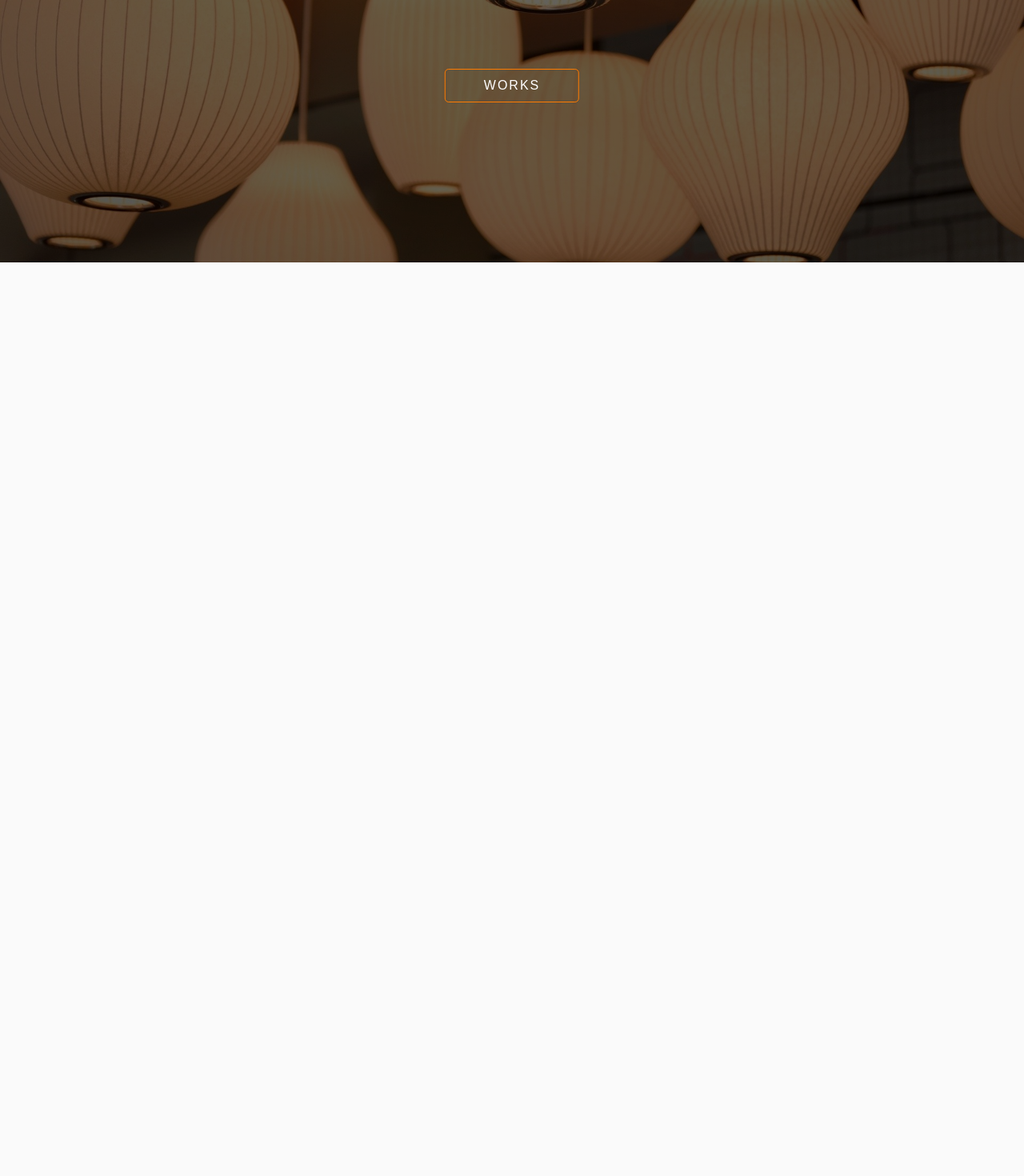
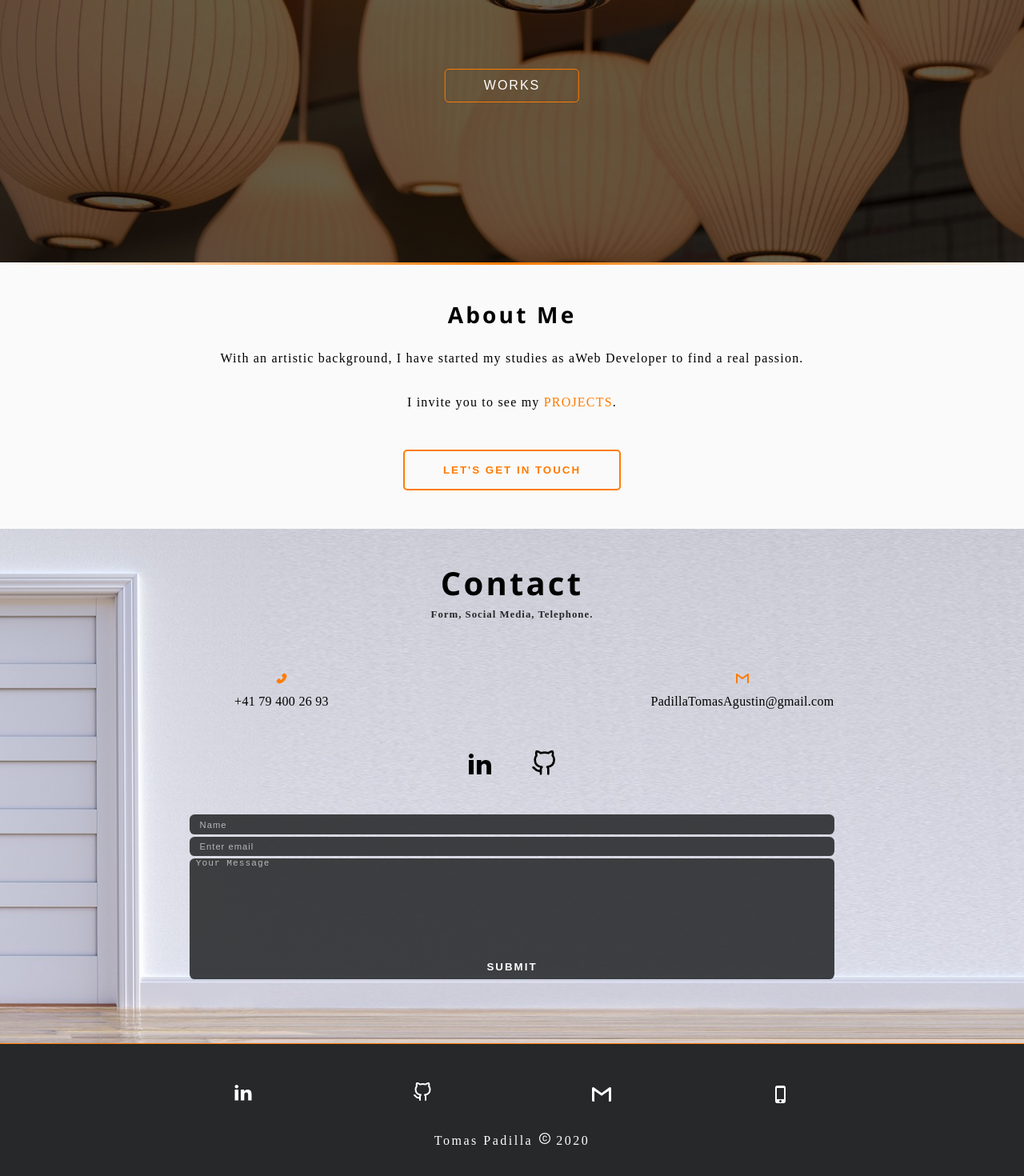
Before and after one commit to PadillaTom/Personal-Portfolio-React, a React (Create React App) app: page / in a window 1280 px wide. Shown: the part 472-1942 px from the top of the page at 80% size. Before the commit the page ends 800 px from the top, so only its background shows below. Built offline with nearby package versions, Linux system fonts and the light colour scheme.

Commit message:
Some strutcure

```diff
--- a/src/App.css
+++ b/src/App.css
@@ -40,9 +40,7 @@ Variables
 Global Styles
 ===============
 */
-*,
-::after,
-::before {
+* {
   margin: 0;
   padding: 0;
   box-sizing: border-box;
@@ -122,13 +120,19 @@ p {
     width: 95vw;
   }
 }
-.section-title {
-  margin-bottom: 4rem;
-  text-align: center;
+
+.section-division {
+  width: 100vw;
+  height: 0.2rem;
+  background: linear-gradient(
+    to left,
+    var(--BgColor),
+    var(--MainColor),
+    var(--BgColor)
+  );
 }
-
 /*
-===============
+====#944800====
 Navbar / Sidebar
 ===============
 */
@@ -145,7 +149,6 @@ Navbar / Sidebar
   justify-content: space-between;
   align-items: center;
   padding: 1.2rem 1rem;
-
   background: transparent;
 }
 .navbar-logo {
@@ -282,12 +285,238 @@ Hero Section
 }
 /*
 ===============
-Fonts
+About Section
+===============
+*/
+.about-section {
+  width: 100vw;
+}
+.about-container {
+  width: 90vw;
+  margin: 0 auto;
+  position: relative;
+  background: var(--BgColor);
+}
+.about-img-container {
+  display: none;
+}
+
+.about-title {
+  text-align: center;
+  margin-top: 3rem;
+}
+.about-info {
+  margin: 0 auto;
+  text-align: center;
+  padding-top: 1.2rem;
+  padding-bottom: 3rem;
+}
+.about-info-projects-invite {
+  margin-top: 1rem;
+  margin-bottom: 1rem;
+}
+.about-info p {
+  letter-spacing: 1.2px;
+  line-height: 1.3rem;
+  text-align: center;
+  font-size: 1rem;
+  font-weight: 400;
+  margin: 0 auto;
+  max-width: 75%;
+}
+.about-info a {
+  color: var(--MainColor);
+  text-transform: uppercase;
+}
+.about-btn {
+  margin-top: 2rem;
+  padding: 1rem 3rem;
+  border: 2px solid var(--MainColor);
+  cursor: pointer;
+  transition: var(--transition);
+  border-radius: 5px;
+  background-color: transparent;
+  letter-spacing: 2px;
+  font-weight: bold;
+}
+.about-btn:hover {
+  background-color: rgba(255, 255, 255, 0.145);
+  color: white;
+}
+
+/*
+===============
+Projects
 ===============
 */
 
 /*
 ===============
-Variables
+Contact
 ===============
 */
+.contact-section {
+  width: 100vw;
+  margin: 0 auto;
+  background: url('./images/door.jpg') center/cover fixed no-repeat;
+}
+.contact-section-container {
+  width: 90vw;
+  margin: 0 auto;
+}
+.contact-title-container {
+  padding-top: 3rem;
+  padding-bottom: 2rem;
+  text-align: center;
+}
+.contact-subtitle {
+  color: #262829;
+  letter-spacing: 1px;
+  margin-bottom: 2rem;
+  font-size: 0.8rem;
+}
+.contact-written-info-container {
+  display: grid;
+  grid-template-columns: repeat(2, 1fr);
+  margin-bottom: 2rem;
+}
+.contact-written-info {
+  display: flex;
+  flex-direction: column;
+  justify-content: space-around;
+  align-items: center;
+}
+.contact-written-info p {
+  padding-top: 0.5rem;
+  font-weight: 500;
+  letter-spacing: 0.3px;
+}
+.contact-written-icon {
+  color: var(--MainColor);
+}
+.contact-methods-container {
+  display: flex;
+  flex-direction: column;
+  align-items: center;
+  padding-bottom: 3rem;
+}
+
+.contact-form {
+  display: flex;
+  flex-direction: column;
+  width: 70%;
+}
+.contact-form input {
+  background: #262829e0;
+  border: none;
+  outline: none;
+  color: white;
+  padding: 0.3rem;
+  margin-bottom: 3px;
+  border-radius: 0.4rem;
+}
+.contact-form input::placeholder {
+  color: rgba(255, 255, 255, 0.631);
+  letter-spacing: 1px;
+  font-weight: 200;
+  font-size: 0.7rem;
+  padding-left: 0.5rem;
+}
+.contact-form textarea {
+  background: #262829e0;
+  border: none;
+  outline: none;
+  color: white;
+  border-top-left-radius: 0.4rem;
+  border-top-right-radius: 0.4rem;
+  resize: none;
+}
+.contact-form textarea::placeholder {
+  color: rgba(255, 255, 255, 0.631);
+  letter-spacing: 1px;
+  font-weight: 200;
+  font-size: 0.7rem;
+  padding-left: 0.5rem;
+}
+.contact-form button {
+  padding: 0.5rem;
+  background: #262829e0;
+  border: none;
+  outline: none;
+  border-bottom-left-radius: 0.4rem;
+  border-bottom-right-radius: 0.4rem;
+  cursor: pointer;
+  color: white;
+  letter-spacing: 2px;
+  text-transform: uppercase;
+  font-weight: 600;
+  transition: var(--transition);
+  margin-bottom: 2rem;
+}
+.contact-form button:hover {
+  color: var(--MainColor);
+}
+.contact-social-media-container {
+  display: flex;
+  flex-direction: row;
+  align-items: center;
+  text-align: center;
+  margin-bottom: 2.5rem;
+}
+.contact-social-media-container > * {
+  margin-left: 1.5rem;
+  margin-right: 1.5rem;
+  font-size: 2rem;
+  transition: var(--transition);
+  cursor: pointer;
+}
+.contact-social-media-container > *:hover {
+  color: var(--MainColor);
+}
+
+/*
+===============
+Footer
+===============
+*/
+.footer-section {
+  width: 100vw;
+  background: var(--MainGray);
+  padding: 2rem;
+  border-top: 1px solid var(--MainColor);
+}
+.footer-container {
+  width: 70vw;
+  margin: 0 auto;
+  text-align: center;
+}
+.footer-social-icons {
+  display: flex;
+  flex-direction: row;
+  align-items: center;
+  justify-content: space-around;
+  padding-bottom: 2rem;
+  padding-top: 1rem;
+}
+.footer-social-icons > * {
+  color: white;
+  font-size: 1.5rem;
+  margin: 0 1rem;
+  cursor: pointer;
+  transition: var(--transition);
+}
+.footer-social-icons > *:hover {
+  color: var(--MainColor);
+  transform: translateY(-25%);
+}
+.footer-info {
+  display: flex;
+  align-items: center;
+  justify-content: space-around;
+  color: white;
+  letter-spacing: 2.5px;
+  font-weight: 300;
+}
+.footer-info span {
+  color: var(--MainColor) s;
+}
--- a/src/App.js
+++ b/src/App.js
@@ -3,18 +3,29 @@ import './App.css';
 // Components:
 import Navbar from './components/Navbar';
 import HeroSection from './components/HeroSection';
+import AboutSection from './components/AboutSection';
+import ContactSection from './components/ContactSection';
+import FooterSection from './components/FooterSection';
 
 function App() {
   return (
+    <React.Fragment>
       <div className='App'>
         {/* <Navbar Section */}
         <Navbar></Navbar>
         {/* Hero Section */}
         <HeroSection></HeroSection>
+        <div className='section-division'></div>
+
         {/* About Section */}
+        <AboutSection></AboutSection>
         {/* Projects Section */}
         {/* Contact Section */}
+        <ContactSection></ContactSection>
+        {/* Footer Section */}
+        <FooterSection></FooterSection>
       </div>
+    </React.Fragment>
   );
 }
 
--- /dev/null
+++ b/src/components/AboutSection.js
@@ -0,0 +1,38 @@
+import React from 'react';
+import sculpt1 from '../images/sculpt1.png';
+
+const AboutSection = () => {
+  return (
+    <React.Fragment>
+      <section className='about-section'>
+        <div className='about-container'>
+          <div className='about-img-container'>
+            <img src={sculpt1} alt='About-img' />
+          </div>
+          <div className='about-title-container'>
+            <h3 className='about-title'>About Me</h3>
+          </div>
+          <div className='about-info'>
+            <p>
+              With an artistic background, I have started my studies as a
+              <span>Web Developer</span> to find a real passion.
+            </p>
+            <br></br>
+            <div className='about-info-projects-invite'>
+              <p>
+                I invite you to see my
+                <a href='#projects'> Projects</a>.
+              </p>
+            </div>
+
+            <button className='about-btn'>
+              <a href='#contact'>Let's get in touch</a>
+            </button>
+          </div>
+        </div>
+      </section>
+    </React.Fragment>
+  );
+};
+
+export default AboutSection;
--- /dev/null
+++ b/src/components/ContactSection.js
@@ -0,0 +1,57 @@
+import React from 'react';
+import { ImLinkedin2 } from 'react-icons/im';
+import { FiGithub } from 'react-icons/fi';
+import { SiGmail } from 'react-icons/si';
+
+import { AiFillPhone } from 'react-icons/ai';
+
+const ContactSection = () => {
+  return (
+    <React.Fragment>
+      <section className='contact-section'>
+        <div className='contact-section-container'>
+          <div className='contact-title-container'>
+            <h2 className='contact-title'>Contact</h2>
+            <h6 className='contact-subtitle'>Form, Social Media, Telephone.</h6>
+          </div>
+          <div className='contact-written-info-container'>
+            <div className='contact-written-info'>
+              <div className='contact-written-icon'>
+                <AiFillPhone></AiFillPhone>
+              </div>
+              <p> +41 79 400 26 93</p>
+            </div>
+            <div className='contact-written-info'>
+              <div className='contact-written-icon'>
+                <SiGmail></SiGmail>
+              </div>{' '}
+              <p>PadillaTomasAgustin@gmail.com</p>
+            </div>
+          </div>
+          <div className='contact-methods-container'>
+            <div className='contact-social-media-container'>
+              <a href='https://www.linkedin.com/in/padillatom/'>
+                <ImLinkedin2></ImLinkedin2>
+              </a>
+              <a href='https://github.com/PadillaTom'>
+                <FiGithub></FiGithub>
+              </a>
+            </div>
+            <form className='contact-form'>
+              <input type='text' name='person' placeholder='Name' />
+              <input type='email' name='email' placeholder='Enter email' />
+              <textarea
+                name='message'
+                rows='8'
+                placeholder='Your Message'
+              ></textarea>
+              <button type='submit'>Submit</button>
+            </form>
+          </div>
+        </div>
+      </section>
+    </React.Fragment>
+  );
+};
+
+export default ContactSection;
--- /dev/null
+++ b/src/components/FooterSection.js
@@ -0,0 +1,32 @@
+import React from 'react';
+import { ImLinkedin2 } from 'react-icons/im';
+import { FiGithub } from 'react-icons/fi';
+import { SiGmail } from 'react-icons/si';
+import { MdPhoneIphone } from 'react-icons/md';
+import { AiOutlineCopyright } from 'react-icons/ai';
+
+const FooterSection = () => {
+  return (
+    <footer className='footer-section'>
+      <div className='footer-container'>
+        <div className='footer-social-icons'>
+          <a href='https://www.linkedin.com/in/padillatom/'>
+            <ImLinkedin2></ImLinkedin2>
+          </a>
+          <a href='https://github.com/PadillaTom'>
+            <FiGithub></FiGithub>
+          </a>
+          <SiGmail></SiGmail>
+          <MdPhoneIphone></MdPhoneIphone>
+        </div>
+        <div className='footer-info'>
+          <p>
+            Tomas Padilla <AiOutlineCopyright></AiOutlineCopyright> 2020
+          </p>
+        </div>
+      </div>
+    </footer>
+  );
+};
+
+export default FooterSection;
--- a/src/components/HeroSection.js
+++ b/src/components/HeroSection.js
@@ -2,6 +2,7 @@ import React from 'react';
 
 const HeroSection = () => {
   return (
+    <React.Fragment>
       <section className='section'>
         <div className='hero-container'>
           <div className='hero-info-container'>
@@ -12,6 +13,7 @@ const HeroSection = () => {
           <button className='hero-btn'>Works</button>
         </div>
       </section>
+    </React.Fragment>
   );
 };
 
```
Also changed, not shown: src/images/sculpt1.png (added). Lines whose indentation alone changed are shown as unchanged.
